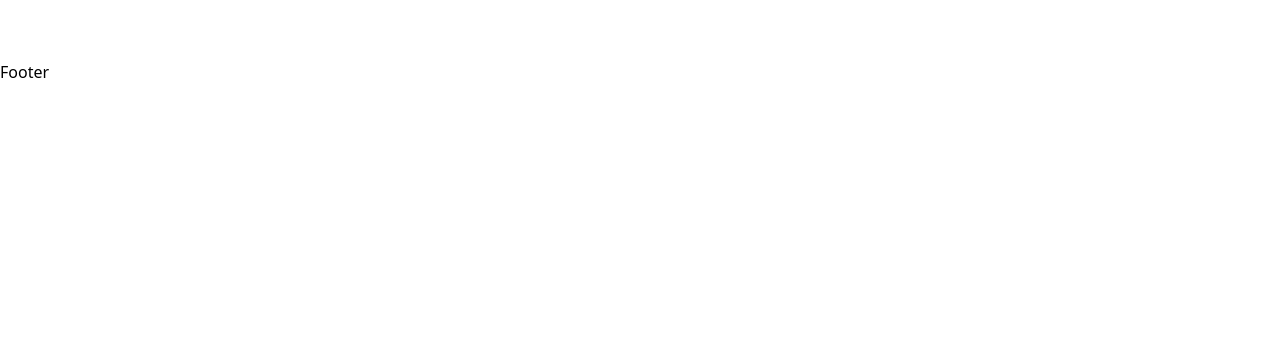
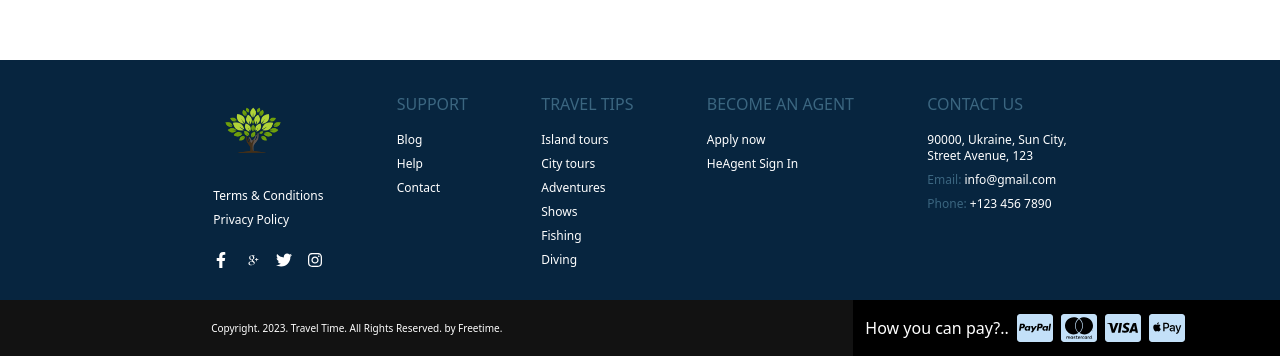
Before and after one commit to freetimezp/js-travel-10, a React (Vite) app: page / in a window 1280 px wide. Shown: the part 4020-4376 px from the top of the page. Before the commit the page ends 4104 px from the top, so only its background shows below. Built offline with nearby package versions, Linux system fonts and the light colour scheme.

Commit message:
03. js-travel-10. Footer Component.

```diff
--- a/src/components/Footer.jsx
+++ b/src/components/Footer.jsx
@@ -1,9 +1,110 @@
+import {
+    FaTwitter,
+    FaInstagram,
+    FaFacebookF,
+    FaCcPaypal,
+    FaCcMastercard,
+    FaCcVisa,
+    FaCcApplePay
+} from "react-icons/fa";
+import { TiSocialGooglePlus } from 'react-icons/ti';
 
 const Footer = () => {
     return (
-        <div>
-            Footer
-        </div>
+        <footer>
+            <section className="flex flex-col bg-[#07253f] pt-8">
+                <div className="lg:flex items-center justify-between pb-8">
+                    <div className="lg:flex justify-between lg:w-2/3 m-auto lg:px-0 px-3">
+                        <div>
+                            <img src="/assets/logo.png" alt="logo" className="w-20 mb-4" />
+                            <p className="text-xs text-white mt-2">
+                                Terms & Conditions
+                            </p>
+                            <p className="text-xs text-white mt-2">
+                                Privacy Policy
+                            </p>
+
+                            <div className="flex items-center pt-6 w-full lg:justify-between
+                                lg:gap-x-0 gap-x-6">
+                                <FaFacebookF className="text-white" />
+                                <TiSocialGooglePlus className="text-white" />
+                                <FaTwitter className="text-white" />
+                                <FaInstagram className="text-white" />
+                            </div>
+                        </div>
+
+                        <div>
+                            <p className="text-[#3b6680] font-medium lg:mb-4 lg:mt-0 mt-6
+                                uppercase">
+                                Support
+                            </p>
+                            <p className="text-xs text-white mt-2">Blog</p>
+                            <p className="text-xs text-white mt-2">Help</p>
+                            <p className="text-xs text-white mt-2">Contact</p>
+                        </div>
+
+                        <div>
+                            <p className="text-[#3b6680] font-medium lg:mb-4 lg:mt-0 mt-6
+                                uppercase">
+                                Travel Tips
+                            </p>
+                            <p className="text-xs text-white mt-2">Island tours</p>
+                            <p className="text-xs text-white mt-2">City tours</p>
+                            <p className="text-xs text-white mt-2">Adventures</p>
+                            <p className="text-xs text-white mt-2">Shows</p>
+                            <p className="text-xs text-white mt-2">Fishing</p>
+                            <p className="text-xs text-white mt-2">Diving</p>
+                        </div>
+
+                        <div>
+                            <p className="text-[#3b6680] font-medium lg:mb-4 lg:mt-0 mt-6
+                                uppercase">
+                                Become an agent
+                            </p>
+                            <p className="text-xs text-white mt-2">Apply now</p>
+                            <p className="text-xs text-white mt-2">HeAgent Sign In</p>
+                        </div>
+
+                        <div>
+                            <p className="text-[#3b6680] font-medium lg:mb-4 lg:mt-0 mt-6
+                                uppercase">
+                                Contact Us
+                            </p>
+                            <p className="text-xs text-white mt-2">
+                                90000, Ukraine, Sun City, <br /> Street Avenue, 123
+                            </p>
+                            <p className="text-xs text-white mt-2">
+                                <span className="text-medium text-[#3b6680]">Email:</span>{" "}
+                                info@gmail.com
+                            </p>
+                            <p className="text-xs text-white mt-2">
+                                <span className="text-medium text-[#3b6680]">Phone:</span>{" "}
+                                +123 456 7890
+                            </p>
+                        </div>
+                    </div>
+                </div>
+            </section>
+
+            <section className="h-14 lg:flex items-center justify-between">
+                <p className="bg-[#121212] text-white text-[10px] lg:w-2/3 h-full
+                items-center flex lg:pl-[16.5%] pl-3">
+                    Copyright. 2023. Travel Time. All Rights Reserved. by Freetime.
+                </p>
+
+                <div className="bg-black lg:w-1/3 h-full flex gap-x-2 items-center px-3">
+                    <p className="text-white">
+                        How you can pay?..
+                    </p>
+                    <span className="flex items-center gap-x-2">
+                        <FaCcPaypal className="text-4xl fill-[#c3e0f8]" />
+                        <FaCcMastercard className="text-4xl fill-[#c3e0f8]" />
+                        <FaCcVisa className="text-4xl fill-[#c3e0f8]" />
+                        <FaCcApplePay className="text-4xl fill-[#c3e0f8]" />
+                    </span>
+                </div>
+            </section>
+        </footer>
     )
 }
 
```
